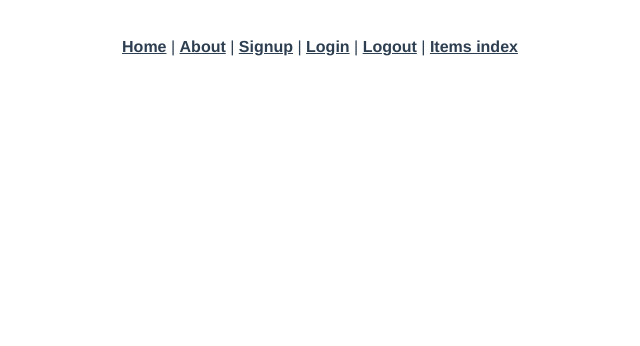
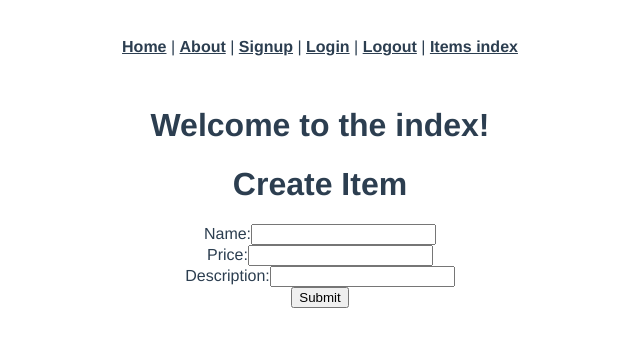
Before and after one commit to kchar92/mini_cap_vue, a Vue app: page /items/new in a window 1280 px wide. Shown: the top 346 px of the page, without its empty margins (320-960 px from the left). Built offline with nearby package versions, Linux system fonts and the light colour scheme.

Commit message:
new/create

```diff
--- a/src/router/index.js
+++ b/src/router/index.js
@@ -5,6 +5,7 @@ import Signup from '../views/Signup.vue';
 import Login from "../views/Login.vue";
 import Logout from "../views/Logout.vue";
 import ItemsIndex from "../views/ItemsIndex.vue";
+import ItemsNew from "../views/ItemsNew.vue";
 
 Vue.use(VueRouter);
 
@@ -41,6 +42,11 @@ const routes = [
     path: "/items",
     name: "items-index",
     component: ItemsIndex
+  },
+  {
+    path: "/items/new",
+    name: "items-new",
+    component: ItemsNew
   }
 ];
 
--- /dev/null
+++ b/src/views/ItemsNew.vue
@@ -0,0 +1,60 @@
+<template>
+  <div class="items-new">
+    <h1>{{ message }}</h1>
+    <div class="container">
+      <form v-on:submit.prevent="createItem()">
+        <h1>Create Item</h1>
+        <ul>
+          <li class="text-danger" v-for="error in errors">{{ error }}</li>
+        </ul>
+        <div class="form-group">
+          <label>Name:</label>
+          <input type="text" class="form-control" v-model="ItemName">
+        </div>
+        <div class="form-group">
+          <label>Price:</label>
+          <input type="text" class="form-control" v-model="ItemPrice">
+        </div>
+        <div class="form-group">
+          <label>Description:</label>
+          <input type="text" class="form-control" v-model="ItemDescription">
+        </div>
+        <input type="submit" class="btn btn-primary" value="Submit">
+      </form>
+    </div>
+  </div>
+</template>
+
+<style>
+</style>
+
+<script>
+import axios from "axios";
+export default {
+  data: function() {
+    return {
+      message: "Welcome to the index!",
+      ItemName: "",
+      ItemPrice: "",
+      ItemDescription: "",
+      errors: []
+    };
+  },
+  created: function() {},
+  methods: {
+    createItem: function() {
+      var params = {
+        name: this.ItemName,
+        price: this.ItemPrice,
+        description: this.ItemDescription
+      };
+      axios.post("/api/items", params).then(response => {
+        this.$router.push("/items");
+      })
+        .catch(error => {
+          this.errors = error.response.data.errors;
+        });
+    }
+  }
+};
+</script>
```
